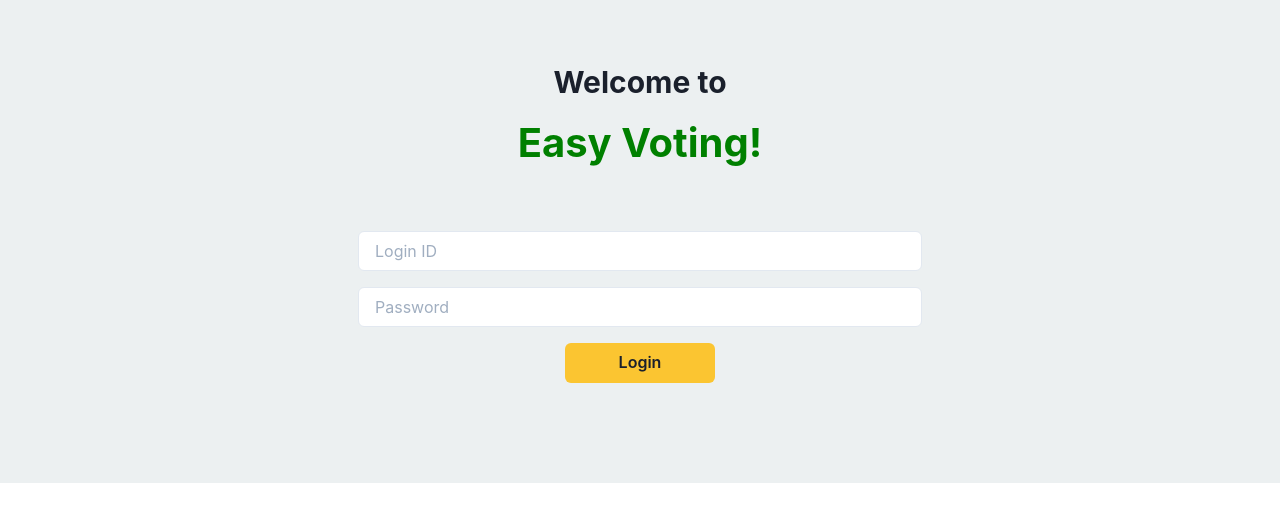
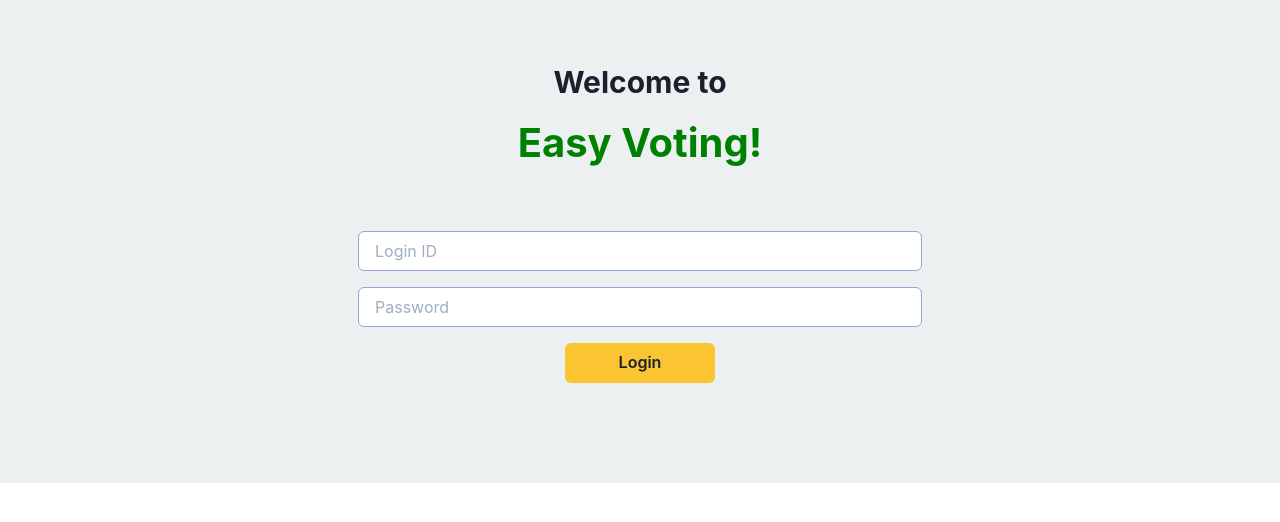
Before and after one commit to sanket-kogekar/voting-real-time, a React (Create React App) app: page / in a window 1280 px wide. Shown: the top 522 px of the page. Built offline with nearby package versions, Linux system fonts and the light colour scheme; no server answers.

Commit message:
minor changes: borderColor, fontSize, etc.

```diff
--- a/src/components/CreateVote.js
+++ b/src/components/CreateVote.js
@@ -187,7 +187,7 @@ function CreateVote() {
       <Header />
       {!voteStatus ? (
         <>
-          <Box justifyContent={"center"} alignItems={"center"} mt="5">
+          <Box justifyContent={"center"} alignItems={"center"} mt="8">
             <Textarea
               variant="outline"
               placeholder="Please enter the resolution"
--- a/src/components/Header.js
+++ b/src/components/Header.js
@@ -20,8 +20,8 @@ function Header() {
       >
         {/* <Text fontSize={"20"}>Welcome{!!name ? `, ${name}` : ""}!</Text> */}
         <Box>
-          <Text fontSize={"20"}>Skool Sansad 2022</Text>
-          <Text fontSize={"20"}>Deepastambha Charitable Trust</Text>
+          <Text fontSize={"18"}>Skool Sansad 2022</Text>
+          <Text fontSize={"18"}>Deepastambha Charitable Trust</Text>
         </Box>
         <LogoutHooks />
       </HStack>
--- a/src/components/LoginHooks.js
+++ b/src/components/LoginHooks.js
@@ -188,6 +188,7 @@ function LoginHooks() {
         py="4"
         bg="white"
         my="2"
+        borderColor={"#92a8d1"}
       />
       <Input
         variant="outline"
@@ -197,6 +198,7 @@ function LoginHooks() {
         onChange={(e) => {
           setMyName(e.target.value);
         }}
+        borderColor={"#92a8d1"}
         px="4"
         py="4"
         bg="white"
```
